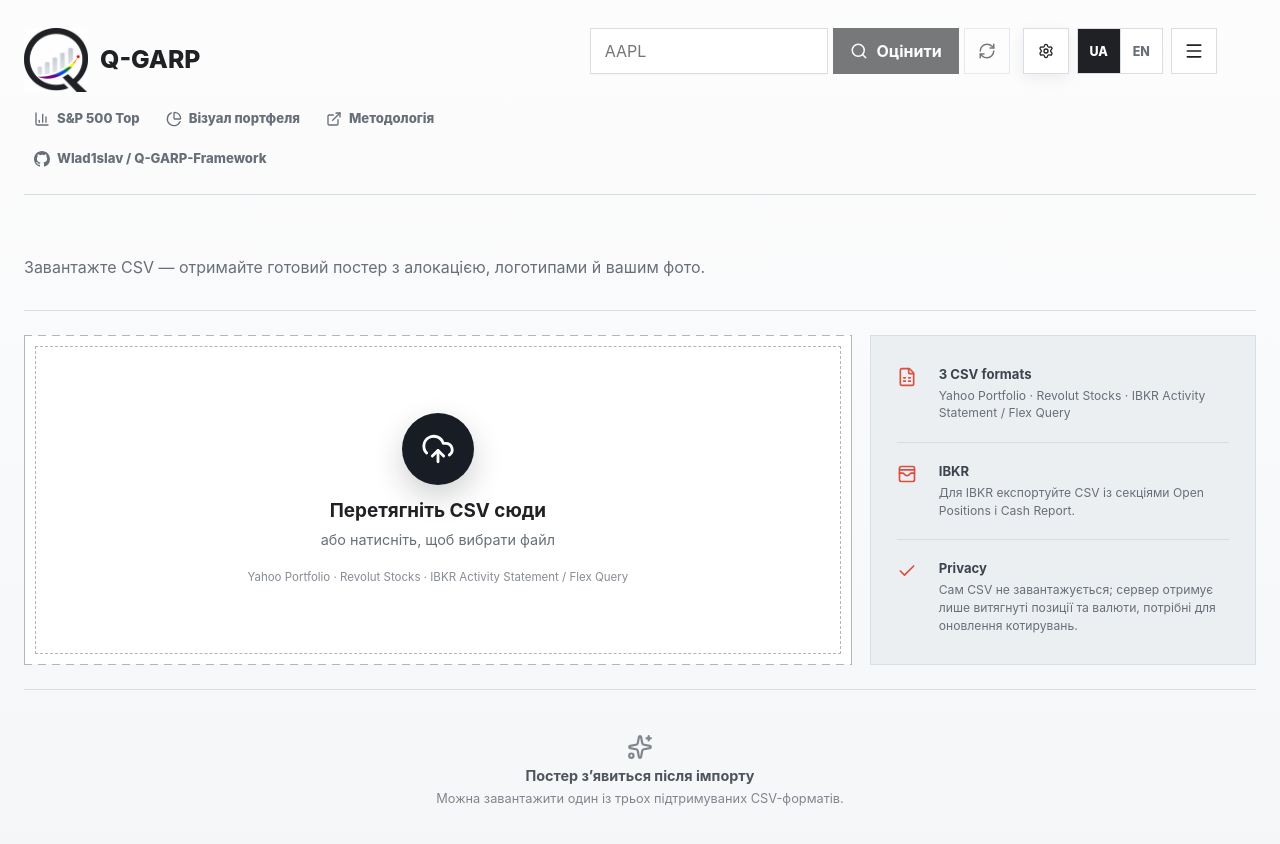
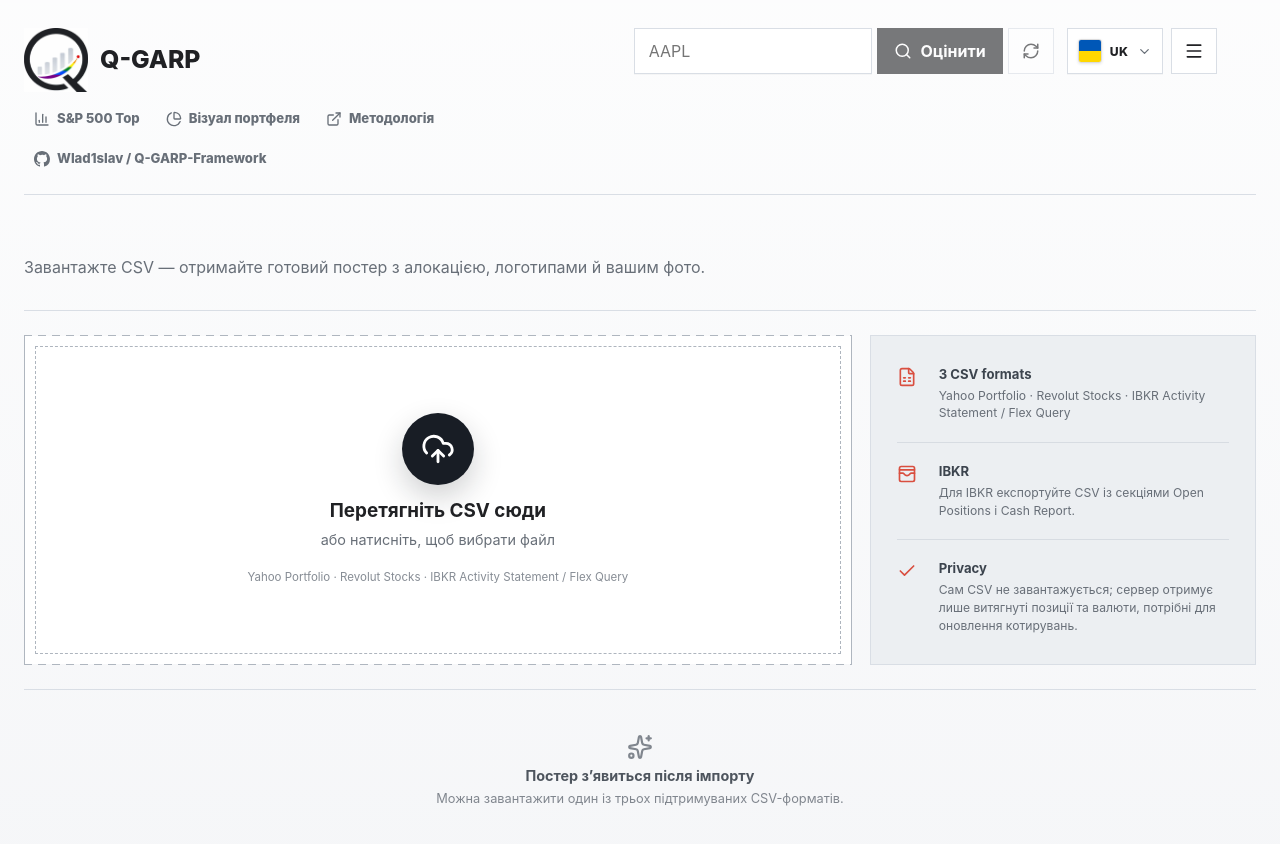
Before and after one commit to Wlad1slav/Q-GARP-Framework, a Next.js app: page /portfolio-visual in a window 1280 px wide. Shown: the top 844 px of the page. Built offline with nearby package versions, Linux system fonts and the light colour scheme.

Commit message:
chore: redesign language selector

```diff
--- a/app/app-header.tsx
+++ b/app/app-header.tsx
@@ -1,10 +1,22 @@
 "use client";
 
-import { BarChart3, ExternalLink, Loader2, Menu, PieChart, RefreshCw, Search, Settings, X } from "lucide-react";
+import {
+  BarChart3,
+  Check,
+  ChevronDown,
+  ExternalLink,
+  Loader2,
+  Menu,
+  PieChart,
+  RefreshCw,
+  Search,
+  Settings,
+  X,
+} from "lucide-react";
 import Image from "next/image";
 import Link from "next/link";
 import { useRouter } from "next/navigation";
-import { FormEvent, useEffect, useState } from "react";
+import { FormEvent, useEffect, useId, useRef, useState } from "react";
 import {
   APP_SETTINGS_STORAGE_KEY,
   DEFAULT_ANALYSIS_SETTINGS,
@@ -28,7 +40,6 @@ import {
 import { readBrowserStorageItem, writeBrowserStorageItem } from "@/lib/browser-storage";
 import {
   defaultLanguage,
-  languageLabels,
   LANGUAGE_STORAGE_KEY,
   normalizeLanguage,
   supportedLanguages,
@@ -306,14 +317,14 @@ export function AppHeader() {
           </form>
 
           <div className="desktopHeaderControls">
-            <HeaderSettingsModule
+            {/* <HeaderSettingsModule
               language={language}
               menuId="app-settings-menu"
               supplementalMetricSettings={supplementalMetricSettings}
               useSectorWeights={useSectorWeights}
               onSupplementalMetricChange={changeSupplementalMetric}
               onUseSectorWeightsChange={changeUseSectorWeights}
-            />
+            /> */}
             <LanguageToggle
               ariaLabel={t.aria.language}
               language={language}
@@ -441,21 +452,95 @@ function LanguageToggle({
   loading: boolean;
   onLanguageChange: (language: Language) => void;
 }) {
+  const [open, setOpen] = useState(false);
+  const containerRef = useRef<HTMLDivElement>(null);
+  const menuId = useId();
+
+  useEffect(() => {
+    if (!open) return;
+
+    function handlePointerDown(event: PointerEvent) {
+      if (!containerRef.current?.contains(event.target as Node)) setOpen(false);
+    }
+
+    function handleKeyDown(event: KeyboardEvent) {
+      if (event.key === "Escape") setOpen(false);
+    }
+
+    document.addEventListener("pointerdown", handlePointerDown);
+    window.addEventListener("keydown", handleKeyDown);
+
+    return () => {
+      document.removeEventListener("pointerdown", handlePointerDown);
+      window.removeEventListener("keydown", handleKeyDown);
+    };
+  }, [open]);
+
+  function selectLanguage(nextLanguage: Language) {
+    setOpen(false);
+    onLanguageChange(nextLanguage);
+  }
+
   return (
-    <div className={`languageToggle ${className}`.trim()} role="group" aria-label={ariaLabel}>
-      {supportedLanguages.map((nextLanguage) => (
-        <button
-          aria-pressed={language === nextLanguage}
-          className={`languageOption ${language === nextLanguage ? "active" : ""}`}
-          disabled={loading && language !== nextLanguage}
-          key={nextLanguage}
-          type="button"
-          onClick={() => onLanguageChange(nextLanguage)}
-        >
-          {languageLabels[nextLanguage]}
-        </button>
-      ))}
+    <div className={`languageDropdown ${className}`.trim()} ref={containerRef}>
+      <button
+        className="languageDropdownTrigger"
+        type="button"
+        aria-controls={menuId}
+        aria-expanded={open}
+        aria-haspopup="menu"
+        aria-label={ariaLabel}
+        title={ariaLabel}
+        onClick={() => setOpen((current) => !current)}
+      >
+        <LanguageFlag language={language} />
+        <span className="languageCode">{language.toUpperCase()}</span>
+        <ChevronDown aria-hidden="true" className="languageChevron" size={15} />
+      </button>
+
+      <div className="languageDropdownMenu" hidden={!open} id={menuId} role="menu" aria-label={ariaLabel}>
+        {supportedLanguages.map((nextLanguage) => {
+          const selected = language === nextLanguage;
+
+          return (
+            <button
+              aria-checked={selected}
+              className={`languageDropdownOption ${selected ? "active" : ""}`}
+              disabled={loading && !selected}
+              key={nextLanguage}
+              role="menuitemradio"
+              type="button"
+              onClick={() => selectLanguage(nextLanguage)}
+            >
+              <LanguageFlag language={nextLanguage} />
+              <span>{nextLanguage === "uk" ? "Українська" : "English"}</span>
+              <Check aria-hidden="true" className="languageCheck" size={16} />
+            </button>
+          );
+        })}
+      </div>
     </div>
+  );
+}
+
+function LanguageFlag({ language }: { language: Language }) {
+  if (language === "uk") {
+    return (
+      <svg aria-hidden="true" className="languageFlag" viewBox="0 0 24 24">
+        <path d="M0 0h24v12H0z" fill="#0057b7" />
+        <path d="M0 12h24v12H0z" fill="#ffd700" />
+      </svg>
+    );
+  }
+
+  return (
+    <svg aria-hidden="true" className="languageFlag" viewBox="0 0 24 24">
+      <path d="M0 0h24v24H0z" fill="#21468b" />
+      <path d="M0 0h3.5L24 20.5V24h-3.5L0 3.5zm24 0v3.5L3.5 24H0v-3.5L20.5 0z" fill="#fff" />
+      <path d="M0 0h2.1L24 21.9V24h-2.1L0 2.1zm24 0v2.1L2.1 24H0v-2.1L21.9 0z" fill="#cf142b" />
+      <path d="M8 0h8v24H8zM0 8h24v8H0z" fill="#fff" />
+      <path d="M10 0h4v24h-4zM0 10h24v4H0z" fill="#cf142b" />
+    </svg>
   );
 }
 
--- a/app/globals.css
+++ b/app/globals.css
@@ -510,40 +510,122 @@ button:disabled {
   border-color: var(--line);
 }
 
-.languageToggle {
-  display: inline-grid;
-  grid-template-columns: repeat(2, 42px);
+.languageDropdown {
+  position: relative;
+  flex: 0 0 auto;
+}
+
+.languageDropdownTrigger {
+  display: inline-flex;
   height: 46px;
-  overflow: hidden;
+  align-items: center;
+  gap: 8px;
+  padding: 0 10px;
+  color: var(--ink);
   background: var(--panel);
   border: 1px solid var(--line);
   border-radius: 0;
-}
-
-.languageOption {
-  display: grid;
-  place-items: center;
-  min-width: 0;
-  padding: 0;
-  color: var(--muted);
+  box-shadow: 0 1px 0 rgba(31, 35, 40, 0.03);
+  transition:
+    border-color 140ms ease,
+    box-shadow 140ms ease,
+    transform 140ms ease;
+}
+
+.languageDropdownTrigger:hover,
+.languageDropdownTrigger[aria-expanded="true"] {
+  border-color: rgba(31, 35, 40, 0.28);
+  box-shadow: 0 10px 24px rgba(31, 35, 40, 0.1);
+}
+
+.languageDropdownTrigger:hover {
+  transform: translateY(-1px);
+}
+
+.languageDropdownTrigger:focus-visible,
+.languageDropdownOption:focus-visible {
+  outline: 3px solid rgba(37, 111, 186, 0.18);
+  outline-offset: 2px;
+}
+
+.languageFlag {
+  display: block;
+  width: 24px;
+  height: 24px;
+  flex: 0 0 24px;
+  overflow: hidden;
+  border: 1px solid rgba(31, 35, 40, 0.16);
+  border-radius: 3px;
+  box-shadow: 0 1px 3px rgba(31, 35, 40, 0.12);
+}
+
+.languageCode {
+  min-width: 19px;
+  font-size: 0.76rem;
+  font-weight: 820;
+  letter-spacing: 0.04em;
+}
+
+.languageChevron {
+  flex: 0 0 auto;
+  color: var(--muted);
+  transition: transform 140ms ease;
+}
+
+.languageDropdownTrigger[aria-expanded="true"] .languageChevron {
+  transform: rotate(180deg);
+}
+
+.languageDropdownMenu {
+  position: absolute;
+  top: calc(100% + 8px);
+  right: 0;
+  z-index: 80;
+  display: grid;
+  width: 184px;
+  padding: 6px;
+  background: var(--panel);
+  border: 1px solid var(--line);
+  border-radius: 0;
+  box-shadow: 0 16px 38px rgba(31, 35, 40, 0.15);
+}
+
+.languageDropdownMenu[hidden] {
+  display: none;
+}
+
+.languageDropdownOption {
+  display: grid;
+  grid-template-columns: 24px minmax(0, 1fr) 16px;
+  min-height: 42px;
+  align-items: center;
+  gap: 10px;
+  padding: 7px 8px;
+  color: var(--ink);
   background: transparent;
   border: 0;
-  font-size: 0.78rem;
-  font-weight: 780;
-}
-
-.languageOption + .languageOption {
-  border-left: 1px solid var(--line);
-}
-
-.languageOption.active {
-  color: #fff;
-  background: var(--ink);
-}
-
-.languageOption:focus-visible {
-  outline: 3px solid rgba(37, 111, 186, 0.18);
-  outline-offset: -3px;
+  border-radius: 0;
+  font-size: 0.84rem;
+  font-weight: 720;
+  text-align: left;
+}
+
+.languageDropdownOption:hover:not(:disabled),
+.languageDropdownOption.active {
+  background: var(--panel-2);
+}
+
+.languageDropdownOption:disabled {
+  opacity: 0.55;
+}
+
+.languageCheck {
+  color: var(--green);
+  opacity: 0;
+}
+
+.languageDropdownOption.active .languageCheck {
+  opacity: 1;
 }
 
 .mobileDrawerBackdrop {
@@ -624,7 +706,21 @@ button:disabled {
 
 .mobileLanguageToggle {
   width: 100%;
-  grid-template-columns: repeat(2, minmax(0, 1fr));
+}
+
+.mobileLanguageToggle .languageDropdownTrigger {
+  width: 100%;
+  justify-content: flex-start;
+}
+
+.mobileLanguageToggle .languageChevron {
+  margin-left: auto;
+}
+
+.mobileLanguageToggle .languageDropdownMenu {
+  right: 0;
+  left: 0;
+  width: 100%;
 }
 
 @keyframes drawerSlideIn {
```
